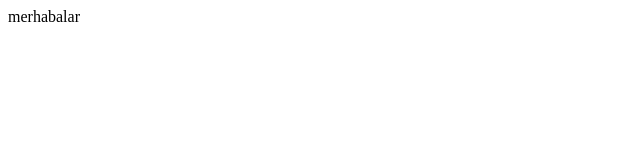
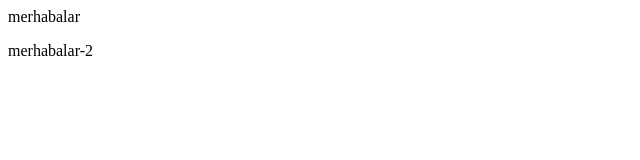
Before and after one commit to hamitmizrak/Tech_Git_Tutorials, a plain HTML site: page index.html in a window 1280 px wide. Shown: the full height of the page, 0-640 px from the left. Drawn offline with Linux system fonts and the light colour scheme.

Commit message:
2.commit

```diff
--- a/index.html
+++ b/index.html
@@ -4,5 +4,6 @@
 <title> Git Tuto</title>
 <body>
 <p> merhabalar </p>
+<p> merhabalar-2 </p>
 </body>
 </html>
```
